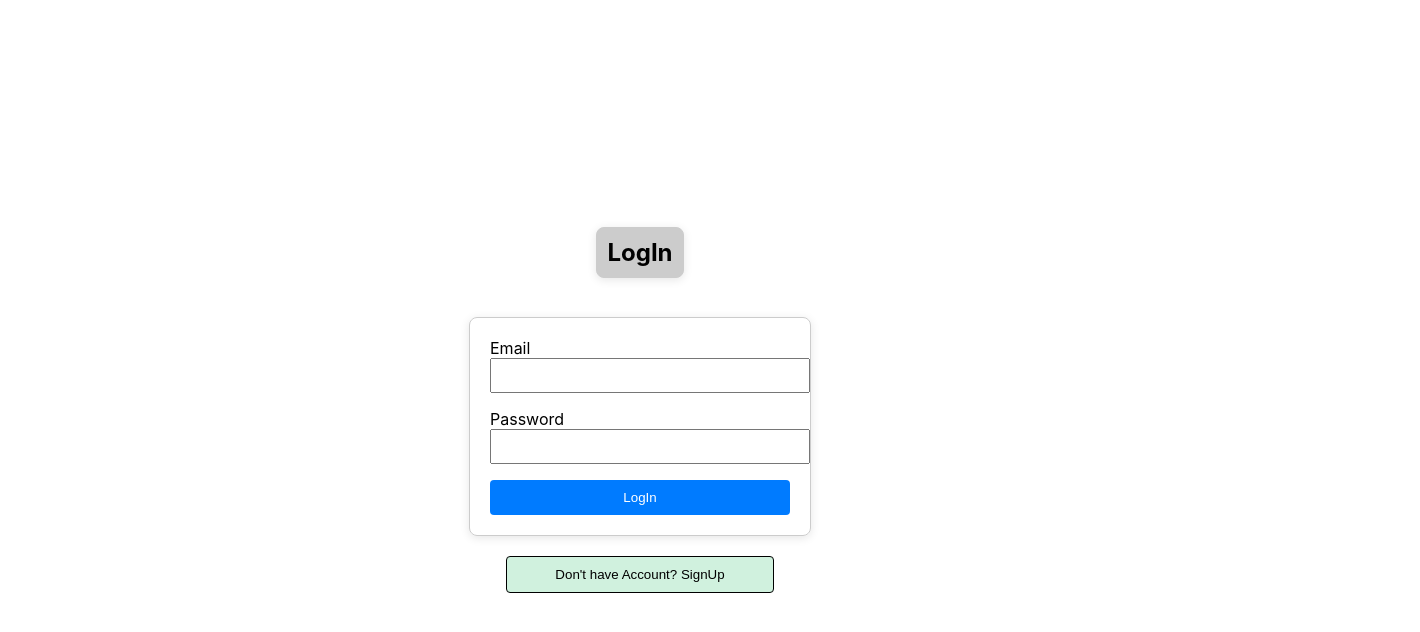
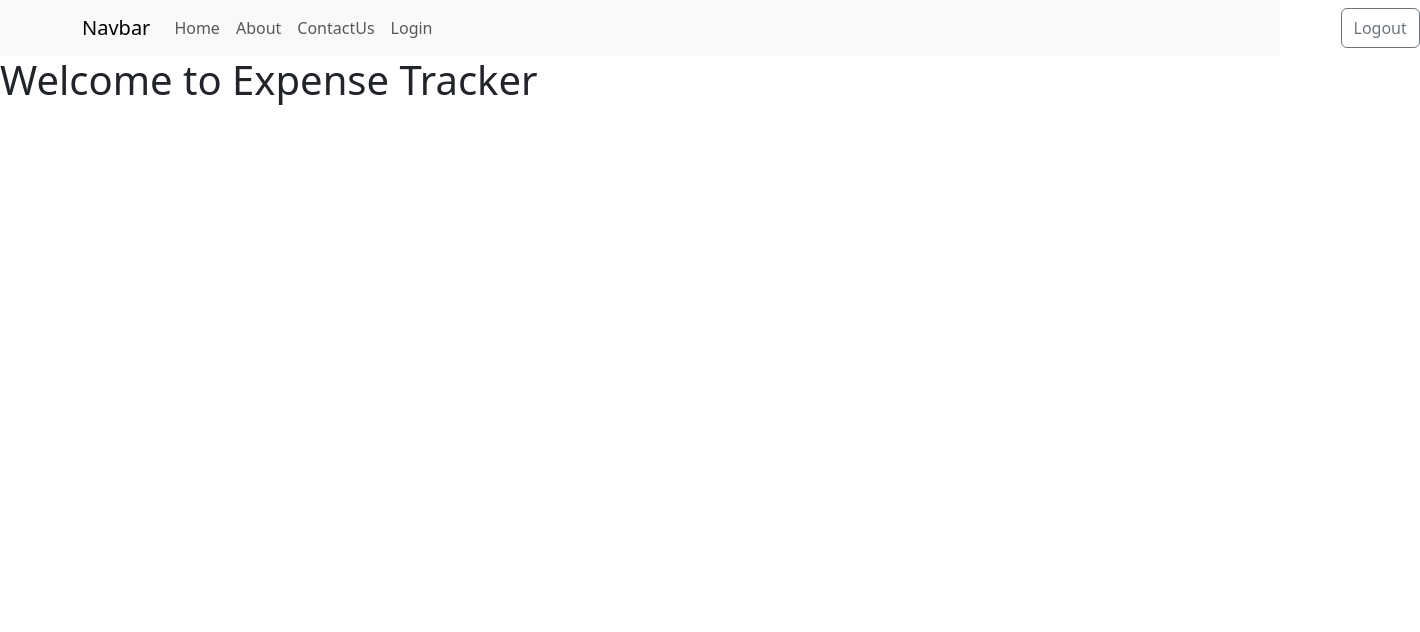
Before and after one commit to SAUMYAKUSH/expense-tracker, a React (Create React App) app in the folder expense_tracker/: page / in a window 1280 px wide. Shown: the top 632 px of the page, 1420 px wide, since content can reach past the window. Built offline with nearby package versions, Linux system fonts and the light colour scheme; sample sign-in values are in the browser's storage.

Commit message:
added AuthContext and NavBar

```diff
--- a/expense_tracker/package.json
+++ b/expense_tracker/package.json
@@ -6,8 +6,11 @@
     "@testing-library/jest-dom": "^5.17.0",
     "@testing-library/react": "^13.4.0",
     "@testing-library/user-event": "^13.5.0",
+    "bootstrap": "^5.3.3",
     "react": "^18.2.0",
+    "react-bootstrap": "^2.10.2",
     "react-dom": "^18.2.0",
+    "react-router-dom": "^6.22.3",
     "react-scripts": "5.0.1",
     "web-vitals": "^2.1.4"
   },
--- a/expense_tracker/public/index.html
+++ b/expense_tracker/public/index.html
@@ -29,6 +29,7 @@
   <body>
     <noscript>You need to enable JavaScript to run this app.</noscript>
     <div id="root"></div>
+    <div id="portal-root"></div>
     <!--
       This HTML file is a template.
       If you open it directly in the browser, you will see an empty page.
--- a/expense_tracker/src/App.js
+++ b/expense_tracker/src/App.js
@@ -1,10 +1,21 @@
-import React from 'react'
-import AuthForm from './Pages/AuthForm'
+import React,{useContext} from 'react';
+import AuthForm from './Pages/AuthForm';
+import NavBar from './Components/NavBar/NavBar';
+import { Route, Redirect, Routes, Navigate } from "react-router-dom";
+import HomePage from "./Pages/HomePage";
+import AuthContext from "./Store/AuthContext";
 
 const App = () => {
+  const authCxt = useContext(AuthContext);
   return (
     <div>
-      <AuthForm/>
+      <NavBar/>
+      <Routes>
+        <Route exact path='/' element={authCxt.isLoggedIn ? <HomePage/> : <Navigate replace to ='/auth'/>} />
+
+
+       <Route path='/auth'  element={<AuthForm/>}/>
+        </Routes>
     </div>
   )
 }
--- /dev/null
+++ b/expense_tracker/src/Components/NavBar/NavBar.js
@@ -0,0 +1,25 @@
+import React, { useContext } from 'react';
+import AuthContext from '../../Store/AuthContext';
+import {Navbar,Container,Nav, Button} from 'react-bootstrap';
+import { Link } from 'react-router-dom';
+const NavBar = () => {
+    const authCxt = useContext(AuthContext);
+  return (
+    <div>
+       <Navbar bg="light" data-bs-theme="light">
+        <Container>
+          <Navbar.Brand href="#home">Navbar</Navbar.Brand>
+          <Nav className="me-auto">
+            <Link to="/" className='nav-link'>Home</Link>
+            <Link to="/about" className='nav-link'>About</Link>
+            <Link to="/contactUs" className='nav-link'>ContactUs</Link>
+            <Link to="/auth" className='nav-link'>Login</Link>
+            <Button variant="outline-secondary" style={{marginLeft: '900px'}} onClick={() => authCxt.logout()}>Logout</Button>
+          </Nav>
+        </Container>
+      </Navbar>
+    </div>
+  )
+}
+
+export default NavBar
--- a/expense_tracker/src/Pages/AuthForm.js
+++ b/expense_tracker/src/Pages/AuthForm.js
@@ -1,11 +1,16 @@
-import React, { useRef, useState } from 'react';
+import React, { useContext, useRef, useState } from 'react';
 import ErrorModal from "../Components/UI/ErrorModal";
 import "./AuthForm.css";
+import AuthContext from "../Store/AuthContext";
+import { useNavigate } from 'react-router-dom';
 
 const AuthForm = () => {
   const [login,setLogin] = useState(true);
   const [isLoading, setIsLoading] = useState(false);
   const [error,setError] = useState(null);
+
+  const authCxt = useContext(AuthContext);
+  const navigate = useNavigate();
 
   const passwordRef = useRef("");
   const emailRef = useRef("");
@@ -78,6 +83,8 @@ const AuthForm = () => {
       }
       const data = await response.json();
       console.log(data);
+      authCxt.login(data.idToken, data.email);
+     navigate('/');
     } catch(error){
       alert(error.message);
     }finally{
@@ -118,7 +125,8 @@ const AuthForm = () => {
               />
             </div>
           )}
-          <button type="submit">{login ? "LogIn" : "SignUp"}</button>
+                    {!isLoading && (<button type="submit">{login ? "LogIn" : "Create Account"}</button>)}
+                    {isLoading && <p>Sending Request...</p>}
         </form>
         <button
           className="switch"
--- /dev/null
+++ b/expense_tracker/src/Pages/HomePage.js
@@ -0,0 +1,13 @@
+import React from 'react'
+
+const HomePage = () => {
+  return (
+    <>
+      <header>
+        <h1>Welcome to Expense Tracker</h1>
+      </header>
+    </>
+  )
+}
+
+export default HomePage
--- /dev/null
+++ b/expense_tracker/src/Store/AuthContext.js
@@ -0,0 +1,43 @@
+import React, { useState } from "react";
+ const AuthContext = React.createContext({
+    token:'',
+    isLoggedIn: false,
+    email:'',
+    login:(token)=>{},
+    logout:()=>{},
+ })
+ export const AuthContextProvider = (props)=>{
+    const initialToken = localStorage.getItem('token');
+    const initialEmail = localStorage.getItem('email');
+    const [token, setToken] = useState(initialToken);
+    const [userEmail, setUserEmail] = useState(initialEmail);
+    const userIsLoggedIn = !!token;
+    const userLoginHandler = (token,userEmail)=>{
+        setToken(token);
+        setUserEmail(userEmail);
+        localStorage.setItem('token',token);
+        localStorage.setItem('email', userEmail)
+    }
+    const userLogoutHandler =()=>{
+        setToken(null);
+        setUserEmail(null);
+        localStorage.removeItem('token');
+        localStorage.removeItem('email');
+
+    }
+    const contextValue = {
+        token: token,
+        email: userEmail,
+        isLoggedIn: userIsLoggedIn,
+        login: userLoginHandler,
+        logout: userLogoutHandler,
+    }
+    return(
+        <>
+        <AuthContext.Provider value={contextValue}>
+            {props.children}
+        </AuthContext.Provider>
+        </>
+    )
+ }
+ export default AuthContext;
--- a/expense_tracker/src/index.js
+++ b/expense_tracker/src/index.js
@@ -3,11 +3,18 @@ import ReactDOM from 'react-dom/client';
 import './index.css';
 import App from './App';
 import reportWebVitals from './reportWebVitals';
-
+import "../node_modules/bootstrap/dist/css/bootstrap.css";
+import { BrowserRouter } from 'react-router-dom';
+import { AuthContextProvider } from './Store/AuthContext';
 const root = ReactDOM.createRoot(document.getElementById('root'));
 root.render(
   <React.StrictMode>
-    <App />
+    <AuthContextProvider>
+      <BrowserRouter>
+        <App/>
+      </BrowserRouter>
+    </AuthContextProvider>
+
   </React.StrictMode>
 );
 
```
Also changed, not shown: 2 other files (tests, documents, lock files or other folders).
